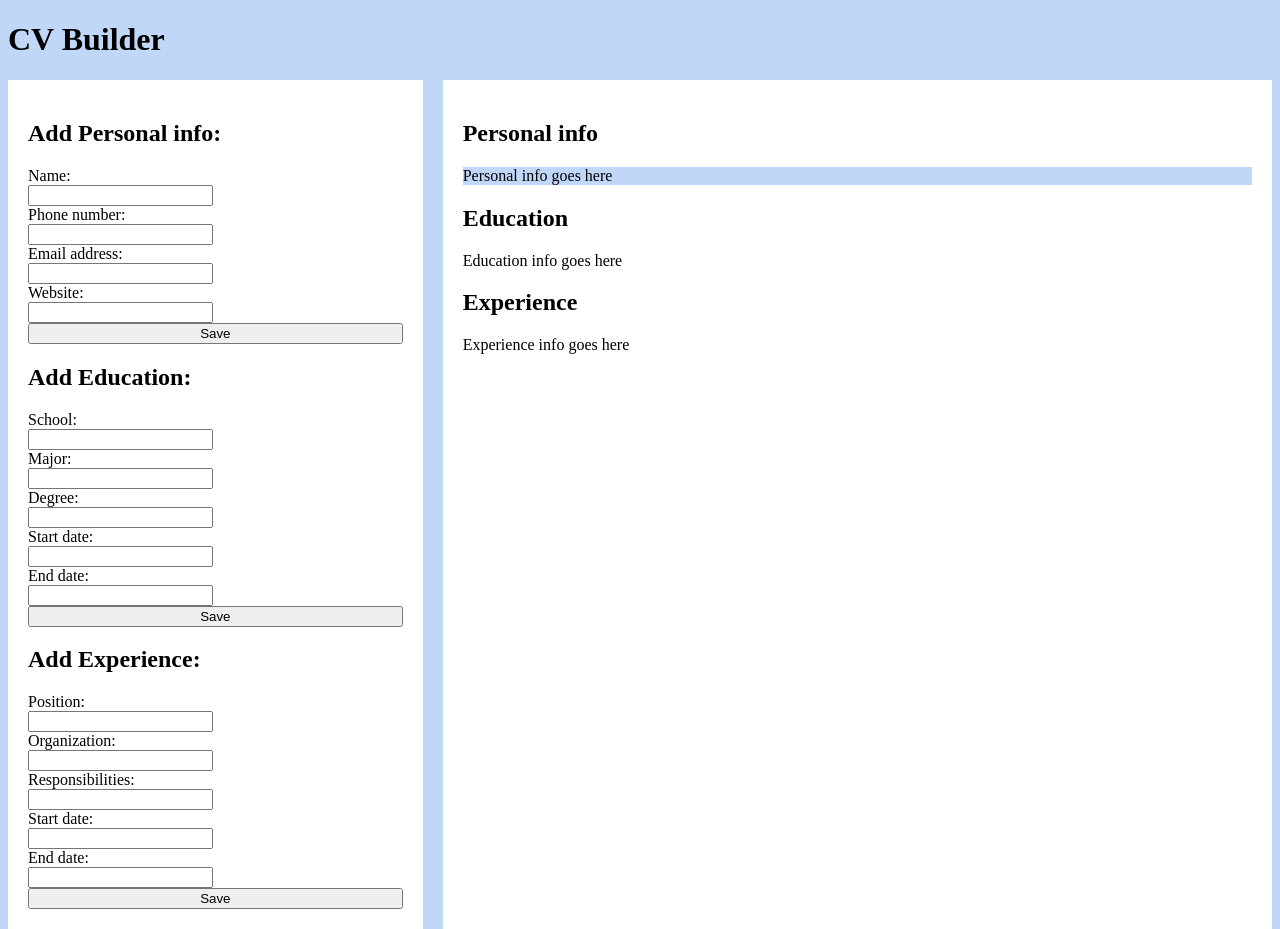
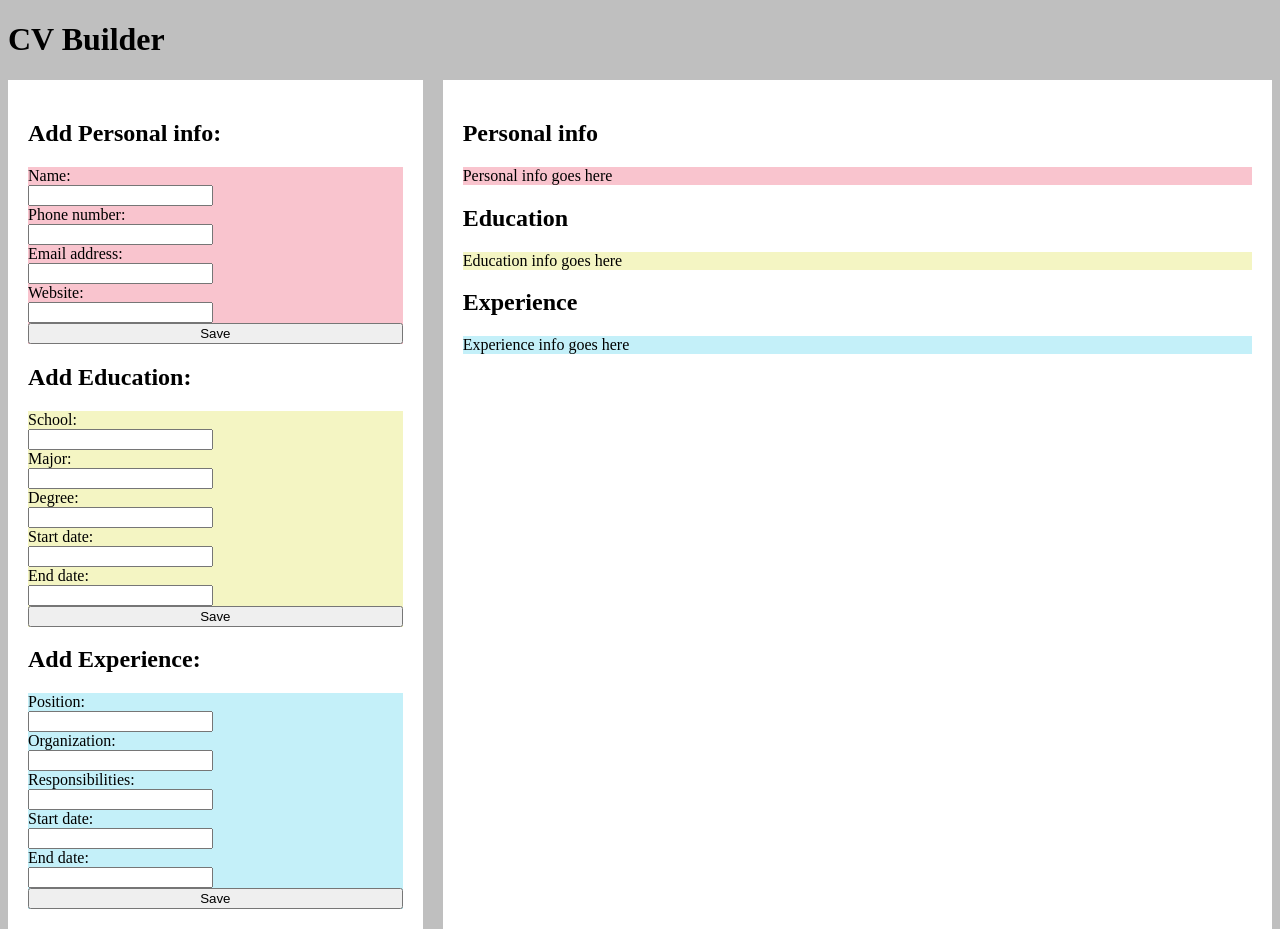
Before and after one commit to JakeBrowning90/cv-project, a React (Create React App) app in the folder cv-project/: page / in a window 1280 px wide. Built offline with nearby package versions, Linux system fonts and the light colour scheme.

Commit message:
Add color to forms and output divs to aid in testing

```diff
--- a/cv-project/src/styles/styles.css
+++ b/cv-project/src/styles/styles.css
@@ -1,5 +1,5 @@
 html {
-    background-color: #c0d7f8;
+    background-color: #bfbfbf;
     height: 100%;
 }
 
@@ -24,6 +24,14 @@ form, input {
     flex-direction: column;
 }
 
-.personalOutputDiv {
-    background-color: #c0d7f8;
+.personalEntryForm,.personalOutputDiv {
+    background-color: #f9c4ce;
 }
+
+.educationEntryForm, .educationOutputDiv {
+    background-color: #f4f5c3;
+}
+
+.experienceEntryForm, .experienceOutputDiv {
+    background-color: #c4f0f9;
+}
```
